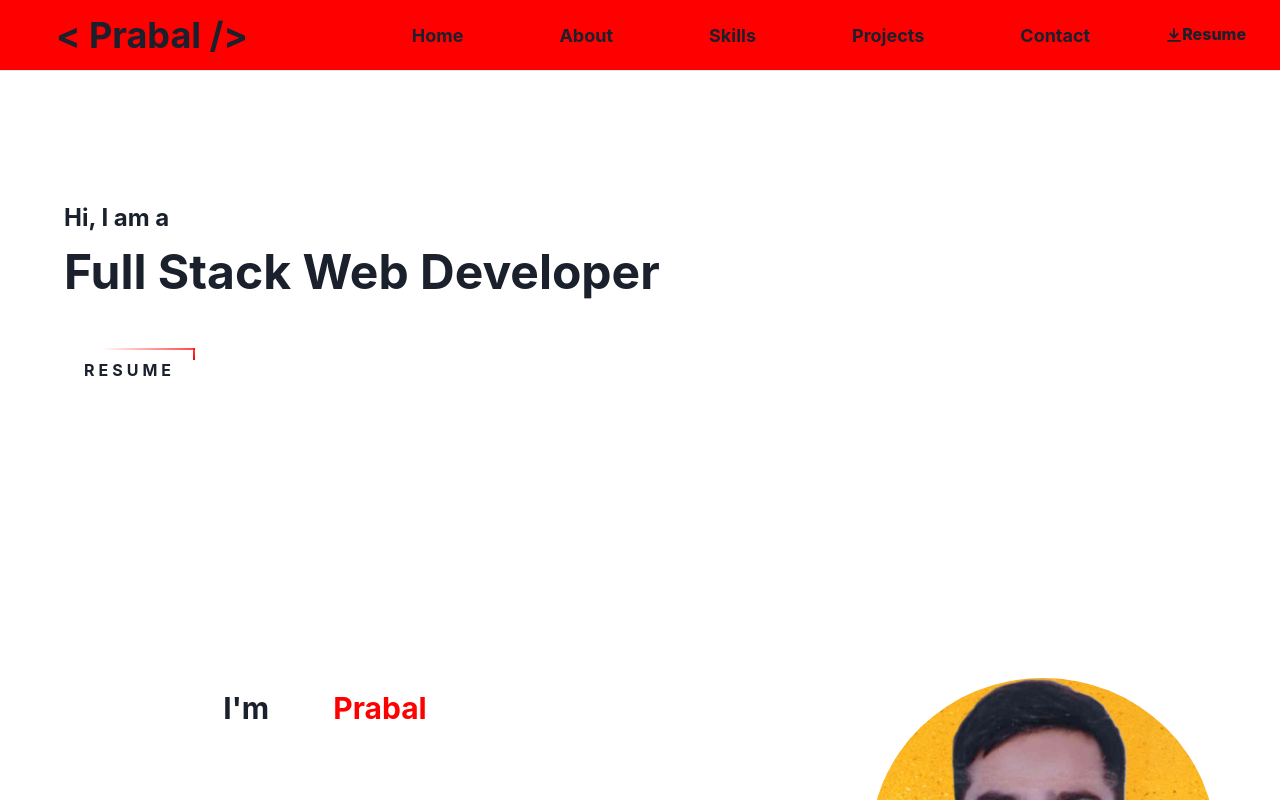
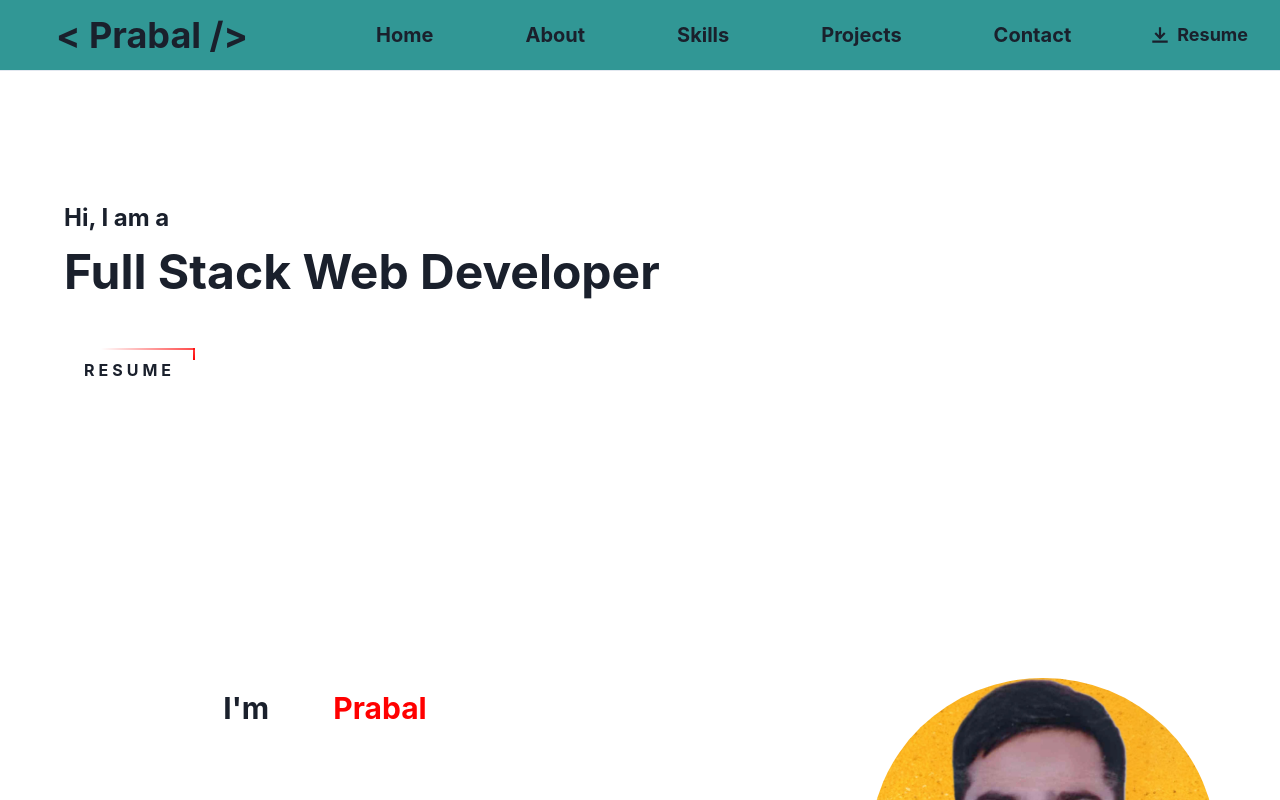
Before and after one commit to RationalPrabal/rationalprabal.github.io, a React (Create React App) app: page / in a window 1280 px wide. Shown: the top 800 px of the page. Built offline with nearby package versions, Linux system fonts and the light colour scheme.

Commit message:
did scrolling

```diff
--- a/package.json
+++ b/package.json
@@ -18,6 +18,7 @@
     "react-github-calendar": "^3.4.0",
     "react-router-dom": "^6.6.2",
     "react-scripts": "5.0.1",
+    "react-scroll": "^1.8.9",
     "web-vitals": "^2.1.4"
   },
   "scripts": {
--- a/src/components/About.jsx
+++ b/src/components/About.jsx
@@ -5,7 +5,7 @@ import Prabal from "./Prabal.png.png"
 const About = () => {
   return (
 <>
-<Box display={{sm:"grid" ,md:"flex"}} w="90%" m="auto" mt={{base:"20",sm:"40",lg:"200"}} alignItems="center" justifyContent="space-between">
+<Box id="About" display={{sm:"grid" ,md:"flex"}} w="90%" m="auto" mt={{base:"20",sm:"40",lg:"200"}} alignItems="center" justifyContent="space-between">
 <Box w={{sm:"90%",md:"50%"}} >
   <Box display={"flex"} justifyContent="center">
     <Text as="b" fontSize="3xl" mr="10px">I'm </Text>
--- a/src/components/Contact.jsx
+++ b/src/components/Contact.jsx
@@ -5,7 +5,7 @@ import GitHubIcon from '@mui/icons-material/GitHub';
 import WhatsAppIcon from '@mui/icons-material/WhatsApp';
 const Contact=()=>{
     return <>
-    <Box mt={{base:"30", sm:"50",md:"70"}}>
+    <Box id="Contact" mt={{base:"30", sm:"50",md:"70"}}>
     <Text   fontSize={"5xl" } as="b" >Interested to work together? Let's talk</Text>
     </Box>
     <Box display={{base:"grid",sm:"grid", md:"flex"}} w="80%" m="auto" justifyContent={{base:"center",sm:"center",md:"space-between"}}>
--- a/src/components/Home.jsx
+++ b/src/components/Home.jsx
@@ -2,7 +2,7 @@ import {Text,Box} from '@chakra-ui/react';
 import "./Home.css"
 const Home=()=>{
     return <>
-    <Box  w="90%" m="auto"  mt={{base:"20",sm:"20"}}>
+    <Box id="Home"  w="90%" m="auto"  mt={{base:"20",sm:"20"}}>
 
         <Text textAlign={{sm:"center",md:"left"}} mt={{sm:"80px",md:"200"}} fontSize={{base:"xl",sm:"xl",md:"2xl"}}  fontWeight="700">Hi, I am a</Text>
         <Text textAlign={{sm:"center",md:"left"}} fontSize={{base:"3xl",sm:"4xl",md:"5xl"}}  fontWeight="700">Full Stack Web Developer</Text>
--- a/src/components/Navbar.jsx
+++ b/src/components/Navbar.jsx
@@ -8,7 +8,7 @@ import {
     Stack,
     Collapse,
     Icon,
-    Link,
+    Link as link,
     Popover,
     PopoverTrigger,
     PopoverContent,
@@ -16,7 +16,7 @@ import {
     useBreakpointValue,
     useDisclosure,
   } from '@chakra-ui/react';
-  import { Link as RouterLink} from "react-router-dom"
+  import {Link} from "react-scroll";
 
   import {
     HamburgerIcon,
@@ -32,14 +32,15 @@ import {
   const b=">"
 
     return (
-      <Box>
+      <Box   position="fixed"
+      left="0"
+      right="0"
+      zIndex="100"
+      top="0">
         <Flex
-        position="fixed"
-        left="0"
-        right="0"
-        top="0"
-        bg="red"
-        zIndex="100"
+
+        bg="teal.500"
+
           minH={{base:"20px",sm:"30px", md:"60px"}}
           py={{ base: 2 }}
           px={{ base: 4 }}
@@ -84,13 +85,15 @@ import {
       window.location.href="https://drive.google.com/file/d/1-Hhb4PGQx0ntTXM1gacghUfrHt38ilyD/view?usp=share_link"
      }}
               as={'a'}
-              border="2px solid red"
-            bg="red"
-              fontSize={'md'}
+            bg="transparent"
+           _hover="none"
+              fontSize={'lg'}
            href="./Prabal_Kumar_Dwivedi_Resume"
               download={true}
-              fontWeight={800}>
-        <DownloadIcon/>      Resume
+              fontWeight={700}
+
+              >
+        <DownloadIcon mx="2"/>      Resume
             </Button>
           </Stack>
         </Flex>
@@ -113,12 +116,14 @@ import {
           <Box key={navItem.label}>
             <Popover trigger={'hover'} placement={'bottom-start'}>
               <PopoverTrigger>
-                <Link
-                  p={2}
-                  href={navItem.href ?? '#'}
-                  fontSize={'lg'}
-                  fontWeight={700}
+                <Link to={navItem.label}
+                 spy={true}
+                  smooth={true}
+                  duration={500}
+                  offset={-50}
 
+
+                style={{fontWeight:"700", fontSize:"1.25rem",padding:"6px"}}
                   _hover={{
                     textDecoration: 'none',
                     color: linkHoverColor,
@@ -186,8 +191,10 @@ import {
   const MobileNav = () => {
     return (
       <Stack
-        bg={useColorModeValue('white', 'gray.800')}
+      bg={useColorModeValue('white', 'gray.800')}
         p={4}
+w="40%"
+h="100vh"
         display={{ md: 'none' }}>
         {NAV_ITEMS.map((navItem) => (
           <MobileNavItem key={navItem.label} {...navItem} />
@@ -197,24 +204,27 @@ import {
   };
 
   const MobileNavItem = ({ label, children, href }) => {
+   // console.log(label)
     const { isOpen, onToggle } = useDisclosure();
 
     return (
       <Stack spacing={4} onClick={children && onToggle}>
         <Flex
+
           py={2}
-          as={Link}
+          // as={link}
+
           href={href ?? '#'}
           justify={'space-between'}
           align={'center'}
           _hover={{
             textDecoration: 'none',
           }}>
-          <Text
+          <Link to={label}
             fontWeight={600}
             color={useColorModeValue('gray.600', 'gray.200')}>
             {label}
-          </Text>
+          </Link>
           {children && (
             <Icon
               as={ChevronDownIcon}
@@ -230,16 +240,25 @@ import {
           <Stack
             mt={2}
             pl={4}
+           /// border={"2px solid green"}
+            //direction="column"
+            //position="absolute"
+            //zIndex={100}
+            top="10"
+            height="120"
             borderLeft={1}
             borderStyle={'solid'}
             borderColor={useColorModeValue('gray.200', 'gray.700')}
             align={'start'}>
-            {children &&
-              children.map((child) => (
-                <Link key={child.label} py={2} href={child.href}>
+            {/* {children &&
+              children.map((child) => {
+console.log(child)
+                return (
+                <Link key={child.label} to={child.label} py={2} href={child.href}>
                   {child.label}
                 </Link>
-              ))}
+              )})} */}
+
           </Stack>
         </Collapse>
       </Stack>
--- a/src/components/Projects.jsx
+++ b/src/components/Projects.jsx
@@ -7,7 +7,7 @@ import goodcluck from "./goodcluck.png"
 const Projects = () => {
 
   return (
-    <Grid m="auto" w="80%" mt={{base:"50",sm:"50",md:"70"}}>
+    <Grid id="Projects" m="auto" w="80%" mt={{base:"50",sm:"50",md:"70"}}>
         <Text as="b" fontSize={"5xl" } >Projects</Text>
 <GridItem display={{base:"grid",sm:"grid",md:"flex"}} justifyContent="space-between" mt={{base:"50",sm:"70",md:"100"}}>
     <Box w={{base:"80%", sm:"90%",md:"40%"}} m="auto">
--- a/src/components/Skills.jsx
+++ b/src/components/Skills.jsx
@@ -18,7 +18,7 @@ const Skills = () => {
         {"img":"https://cdn-icons-png.flaticon.com/512/8297/8297437.png"},
         {"img":"https://www.edureka.co/blog/wp-content/uploads/2019/07/express-logo.png"}
     ]
-  return <Box  mt={{base:"20",sm:"40",md:"70"}}>
+  return <Box id="Skills"  mt={{base:"20",sm:"40",md:"70"}}>
     <Text as="b" fontSize="5xl">My Skills</Text>
 <Box>
     <Grid templateColumns={{base:'repeat(1, 1fr)', sm :"repeat(2, 1fr)", md:'repeat(4, 1fr)'}} w={{base:"90%",sm:"80%",md:"70%"}}m="auto" textAlign={"center"} gap={{sm:"8",md:"10"}} mt={{base:"50",sm:"70",md:"100"}} rowGap={{base:"75",sm:"90",md:"90"}}>
```
Also changed, not shown: 1 other file (tests, documents, lock files or other folders).
